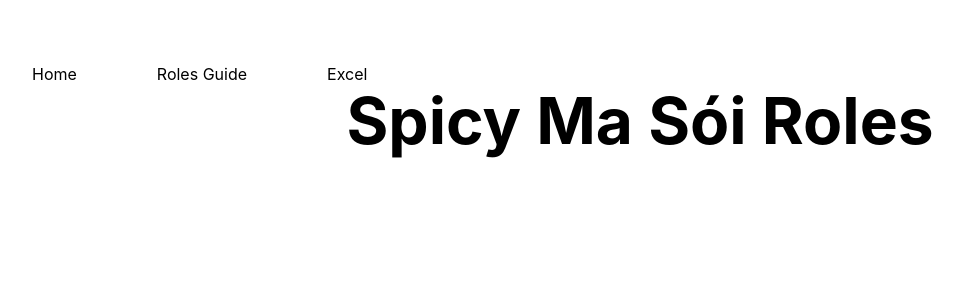
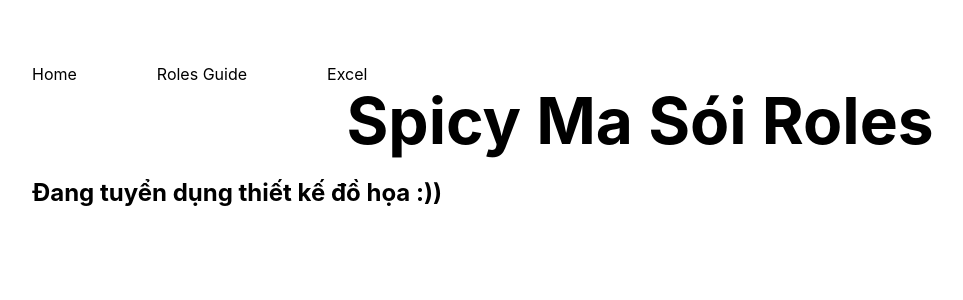
Before and after one commit to ttn729/masoi, a Next.js app: page /guide in a window 1280 px wide. Shown: the top 300 px of the page, without its empty margins (0-963 px from the left). Built offline with nearby package versions, Linux system fonts and the light colour scheme.

Commit message:
Looking for graphics designer

```diff
--- a/pages/guide.js
+++ b/pages/guide.js
@@ -22,6 +22,7 @@ export default function Guide() {
         <h1 className={styles.title}>
           Spicy Ma Sói Roles
         </h1>
+        <h2>Đang tuyển dụng thiết kế đồ họa :)) </h2>
 
       </main>
     </div>
```
